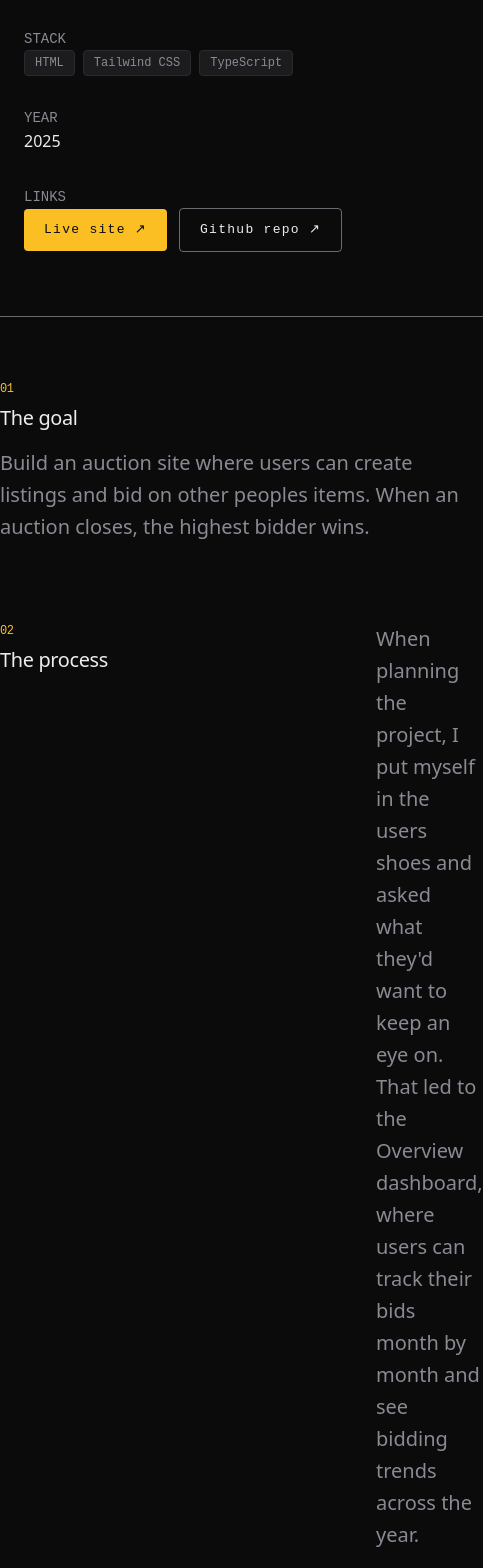
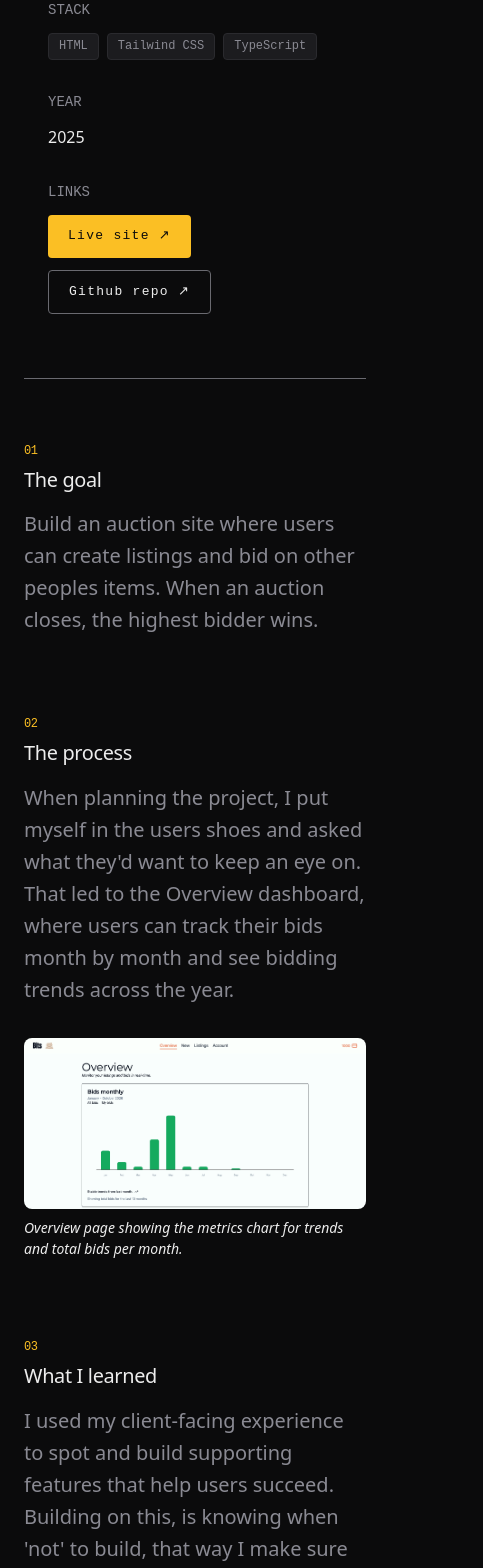
Before and after one commit to telecasteren/portfolio2, a React (Vite) app: page /projects/bits in a window 390 px wide. Shown: the part 880-2448 px from the top of the page, 483 px wide, since content can reach past the window. Built offline with nearby package versions, Linux system fonts and the light colour scheme.

Commit message:
fix: ProjectDetails responsiveness

```diff
--- a/src/components/projects/ProjectDescription.tsx
+++ b/src/components/projects/ProjectDescription.tsx
@@ -27,7 +27,7 @@ export const ProjectDescription = ({ project }: ProjectDescriptionProps) => {
 
       <div
         id="project-process"
-        className="grid grid-cols-[280px_1fr] items-start gap-24"
+        className="grid grid-cols-1 items-start gap-4 md:grid-cols-[200px_1fr] md:gap-12 lg:grid-cols-[280px_1fr] lg:gap-24"
       >
         <p className="grid gap-2 text-h3">
           <span className="font-mono text-mono-small text-accent">02</span>The
@@ -51,7 +51,7 @@ export const ProjectDescription = ({ project }: ProjectDescriptionProps) => {
                 type="button"
                 onClick={() => setShowAlt((prev) => !prev)}
                 aria-pressed={showAlt}
-                className="text-mono text-mono-body text-accent underline underline-offset-4"
+                className="text-mono cursor-pointer text-mono-body text-accent underline underline-offset-4"
               >
                 {showAlt ? "Show dark theme" : "Show light theme"}
               </button>
@@ -62,7 +62,7 @@ export const ProjectDescription = ({ project }: ProjectDescriptionProps) => {
 
       <div
         id="project-lesson"
-        className="grid grid-cols-[280px_1fr] items-start gap-24"
+        className="grid grid-cols-1 items-start gap-4 md:grid-cols-[200px_1fr] md:gap-12 lg:grid-cols-[280px_1fr] lg:gap-24"
       >
         <p className="grid gap-2 text-h3">
           <span className="font-mono text-mono-small text-accent">03</span>What
--- a/src/components/projects/ProjectGallery.tsx
+++ b/src/components/projects/ProjectGallery.tsx
@@ -31,7 +31,7 @@ export const ProjectGallery = ({ project }: ProjectGalleryProps) => {
             type="button"
             onClick={() => setShowAlt((prev) => !prev)}
             aria-pressed={showAlt}
-            className="text-mono text-mono-body text-accent underline underline-offset-4"
+            className="text-mono cursor-pointer text-mono-body text-accent underline underline-offset-4"
           >
             {showAlt ? "Show dark theme" : "Show light theme"}
           </button>
--- a/src/components/projects/ProjectMeta.tsx
+++ b/src/components/projects/ProjectMeta.tsx
@@ -14,7 +14,7 @@ export const ProjectMeta = ({ project }: ProjectMetaProps) => {
   return (
     <section
       id="project-meta"
-      aria-labelledBy="project-meta-title"
+      aria-labelledby="project-meta-title"
       className="grid grid-cols-1 gap-8 px-6 sm:grid-cols-2 md:px-0 lg:grid-cols-4"
     >
       <h2 id="project-meta-title" className="sr-only">
@@ -31,7 +31,7 @@ export const ProjectMeta = ({ project }: ProjectMetaProps) => {
 
         <div>
           <dt className={metaTitleStyles}>STACK</dt>
-          <dd className="flex flex-wrap items-center gap-2">
+          <dd className="mt-3 flex flex-wrap items-center gap-2">
             {project.stack.map((item) => (
               <Tag key={item} tag={item} />
             ))}
@@ -40,12 +40,12 @@ export const ProjectMeta = ({ project }: ProjectMetaProps) => {
 
         <div>
           <dt className={metaTitleStyles}>YEAR</dt>
-          <dd>{project.year}</dd>
+          <dd className="mt-3">{project.year}</dd>
         </div>
 
         <div>
           <dt className={metaTitleStyles}>LINKS</dt>
-          <dd className="flex flex-wrap items-center gap-3">
+          <dd className="mt-3 flex flex-wrap items-center gap-3">
             <LinkButton
               external
               type="primary"
--- a/src/pages/ProjectDetails.tsx
+++ b/src/pages/ProjectDetails.tsx
@@ -15,7 +15,7 @@ export default function ProjectDetails() {
   if (!project) return <NotFound />;
 
   return (
-    <article className="mx-auto grid max-w-content gap-16 pt-28 md:p-30 md:pt-40">
+    <article className="mx-auto grid max-w-content gap-16 px-6 pt-32 pb-28 sm:pt-28 md:px-12 md:pt-38 lg:px-30">
       <Meta
         title={`${project.title} | Tele Caster Nilsen`}
         description={project.subtitle}
```
